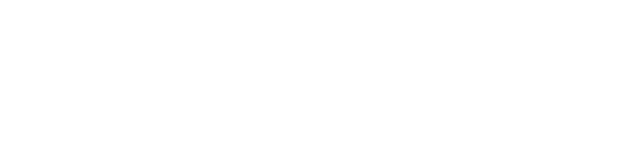
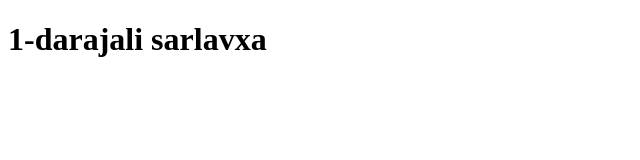
Before and after one commit to ShohjahonSadullayev/git-3-dars, a plain HTML site: page index.html in a window 1280 px wide. Shown: the whole page, without its empty margins (0-640 px from the left). Drawn offline with Linux system fonts and the light colour scheme.

Commit message:
h1 yaratildi

```diff
--- a/index.html
+++ b/index.html
@@ -6,6 +6,6 @@
     <title>Document</title>
 </head>
 <body>
-
+    <h1>1-darajali sarlavxa</h1>
 </body>
 </html>
```
